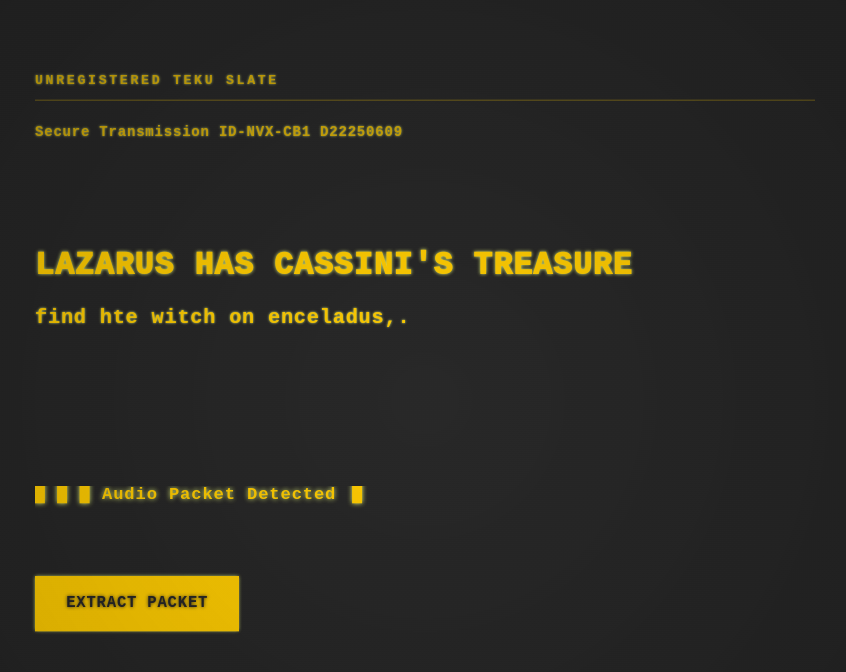
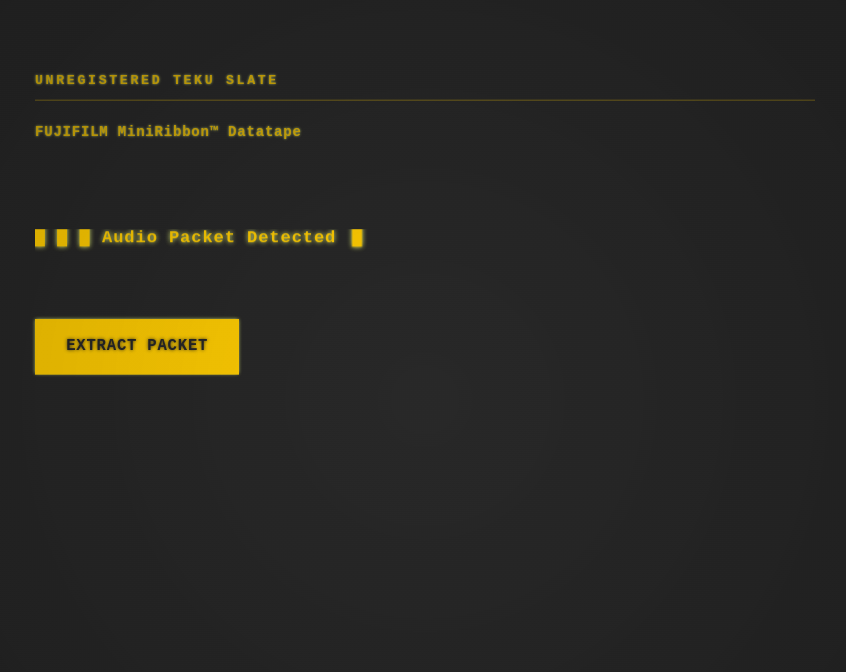
Before and after one commit to bribbuk/witch-tape, a plain HTML site: page index.html in a window 1280 px wide. Shown: the whole page, without its empty margins (215-1061 px from the left). Drawn offline with Linux system fonts and the light colour scheme.

Commit message:
Update index.html

```diff
--- a/index.html
+++ b/index.html
@@ -3,7 +3,7 @@
 <head>
 <meta charset="UTF-8">
 <meta name="viewport" content="width=device-width, initial-scale=1">
-<title>Secure Transmission CB1</title>
+<title>Witch's Message</title>
 
 <style>
   body {
@@ -238,15 +238,9 @@
 
         <p class="teku-header">UNREGISTERED TEKU SLATE</p>
         <hr class="divider">
-        <p class="small">Secure Transmission ID-NVX-CB1 D22250609</p>
+        <p class="small">FUJIFILM MiniRibbon™ Datatape</p>
 
         <div style="height: 40px;"></div>
-
-        <h1>LAZARUS HAS CASSINI'S TREASURE</h1>
-
-        <p class="bodytext">find hte witch on enceladus,.</p>
-
-        <div style="height: 100px;"></div>
 
         <p class="typeout">▉ ▉ ▉ Audio Packet Detected </p>
 
```
